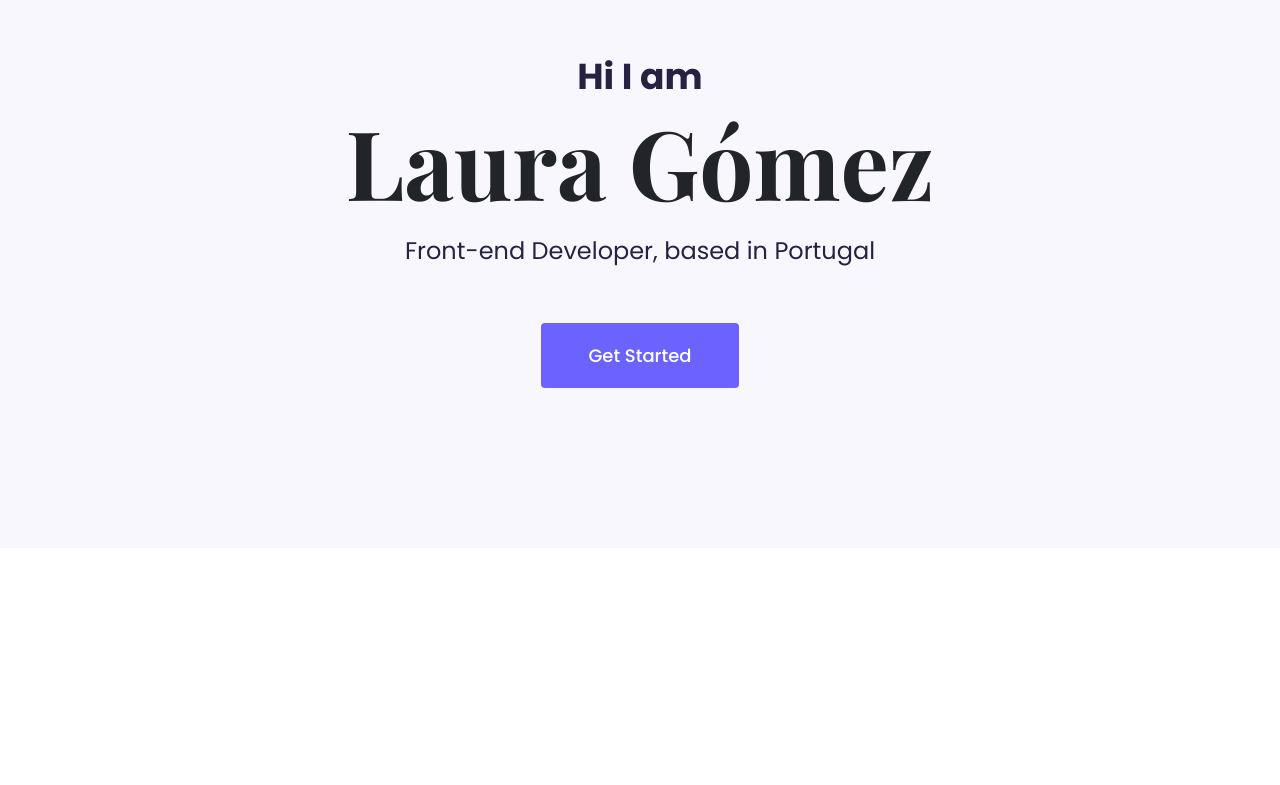
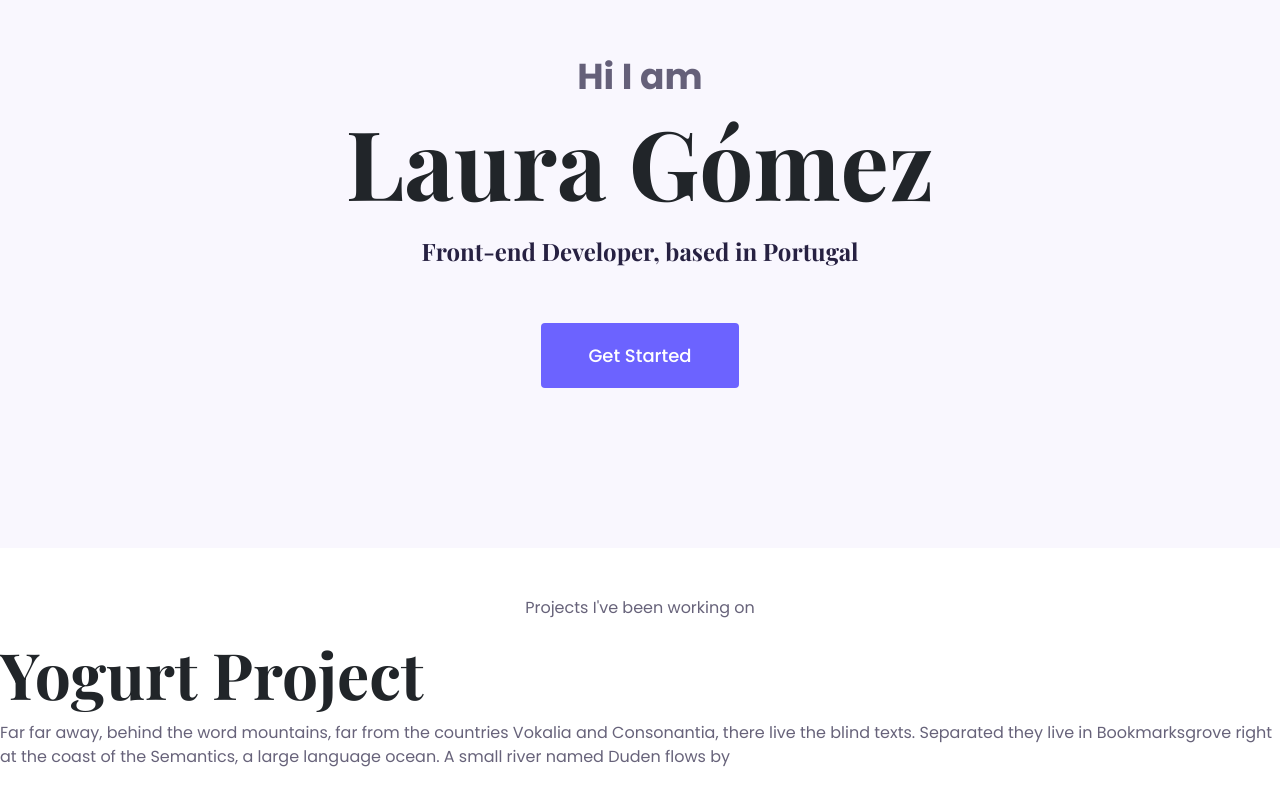
Before and after one commit to lauragomez04/responsive-workshop, a plain HTML site: page index.html in a window 1280 px wide. Shown: the part 110-895 px from the top of the page. Before the commit the page ends 800 px from the top, so only its background shows below. Drawn offline with nearby package versions, Linux system fonts and the light colour scheme.

Commit message:
started editing the projects section

```diff
--- a/index.html
+++ b/index.html
@@ -30,8 +30,18 @@
       <p>Hi I am</p>
       <h1>Laura Gómez</h1>
       <h2 class="mb-5">Front-end Developer, based in Portugal</h2>
-      <a href="#" class="btn btn-branding">Get Started</a>
+      <div>
+        <a href="#" class="btn btn-branding">Get Started</a>
+      </div>
     </div>
+    <p class="text-center mt-5">Projects I've been working on</p>
+    <h2>Yogurt Project</h2>
+    <p>
+      Far far away, behind the word mountains, far from the countries Vokalia
+      and Consonantia, there live the blind texts. Separated they live in
+      Bookmarksgrove right at the coast of the Semantics, a large language
+      ocean. A small river named Duden flows by
+    </p>
     <script
       src="https://cdn.jsdelivr.net/npm/bootstrap@5.1.3/dist/js/bootstrap.bundle.min.js"
       integrity="sha384-ka7Sk0Gln4gmtz2MlQnikT1wXgYsOg+OMhuP+IlRH9sENBO0LRn5q+8nbTov4+1p"
--- a/styles/portfolio.css
+++ b/styles/portfolio.css
@@ -8,6 +8,17 @@
 
 body {
   font-family: var(--paragraph-font);
+}
+
+h2 {
+  font-family: var(--headings-font);
+  font-size: 64px;
+  font-weight: 700;
+}
+
+p {
+  color: var(--prg-color);
+  opacity: 70%;
 }
 
 .hero {
```
